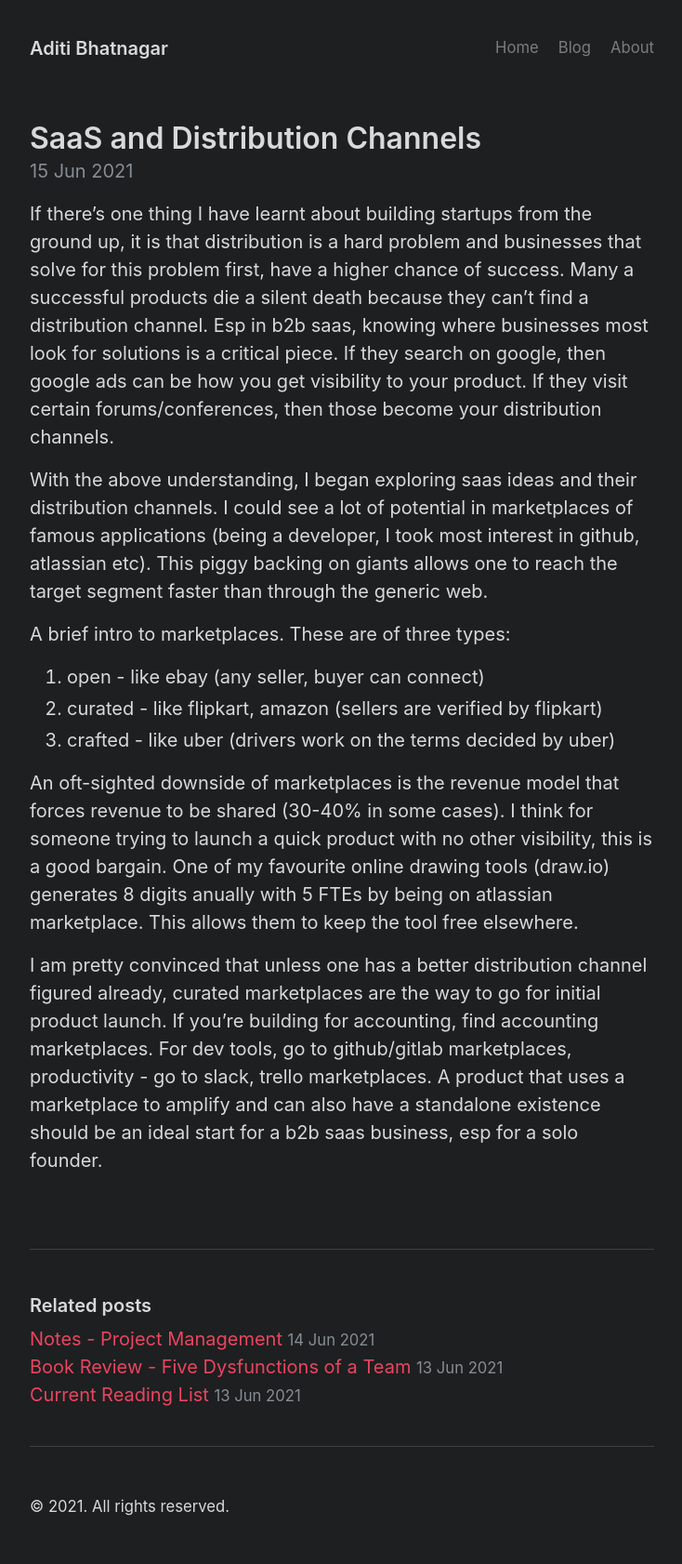
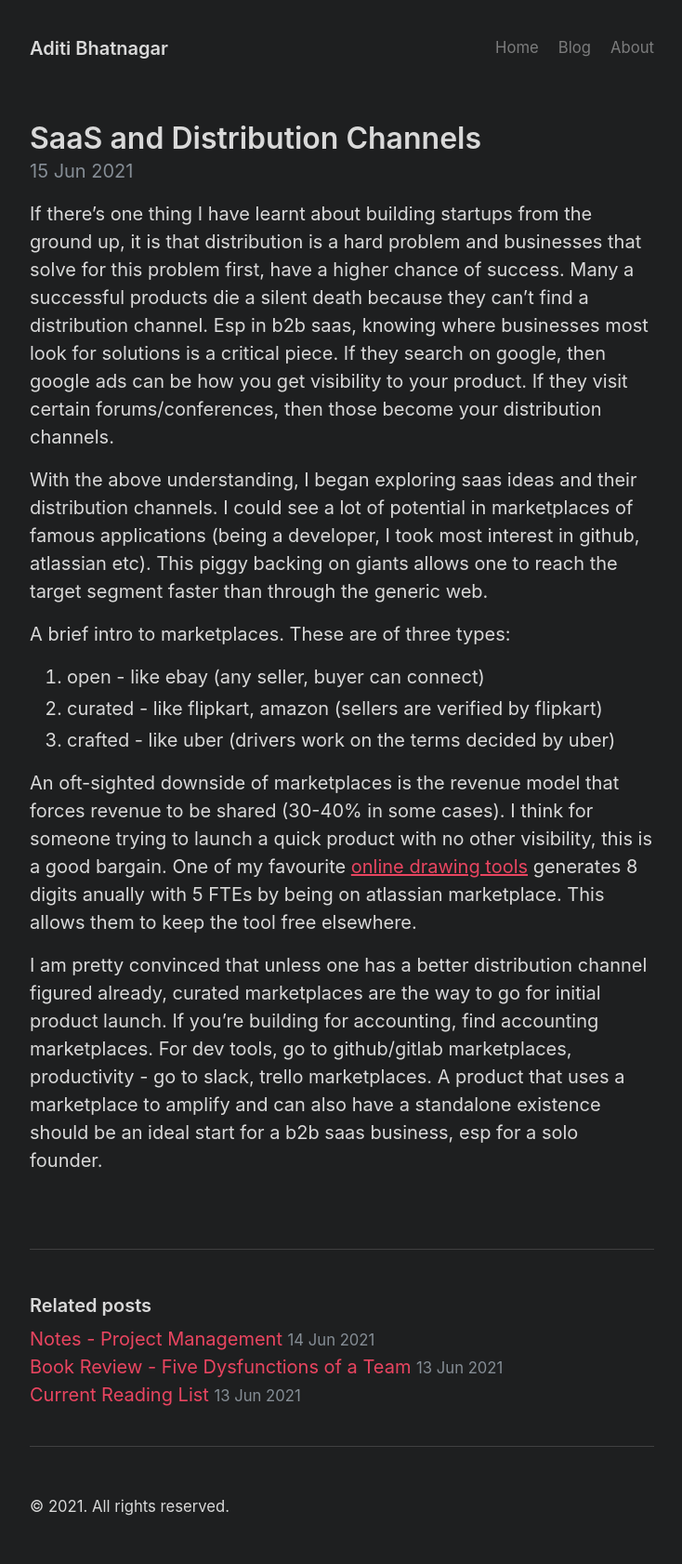
Before and after one commit to ad6190/ad6190.github.io, a Jekyll site: the page built from _posts/2021-06-15-saas-and-marketplaces.md, in a window 1280 px wide. Shown: the whole page at 93% size, without its empty margins (272-1006 px from the left). Built offline with Jekyll 4.4.1, drawn with Linux system fonts in a browser that asks for light colours.

Commit message:
updated note

```diff
--- a/_posts/2021-06-15-saas-and-marketplaces.md
+++ b/_posts/2021-06-15-saas-and-marketplaces.md
@@ -13,6 +13,6 @@ A brief intro to marketplaces. These are of three types:
 2. curated - like flipkart, amazon (sellers are verified by flipkart)
 3. crafted - like uber (drivers work on the terms decided by uber)
 
-An oft-sighted downside of marketplaces is the revenue model that forces  revenue to be shared (30-40% in some cases). I think for someone trying to launch a quick product with no other visibility, this is a good bargain. One of my favourite online drawing tools (draw.io) generates 8 digits anually with 5 FTEs by being on atlassian marketplace. This allows them to keep the tool free elsewhere.
+An oft-sighted downside of marketplaces is the revenue model that forces  revenue to be shared (30-40% in some cases). I think for someone trying to launch a quick product with no other visibility, this is a good bargain. One of my favourite [online drawing tools](https://app.diagrams.net/) generates 8 digits anually with 5 FTEs by being on atlassian marketplace. This allows them to keep the tool free elsewhere.
 
 I am pretty convinced that unless one has a better distribution channel figured already, curated marketplaces are the way to go for initial product launch. If you're building for accounting, find accounting marketplaces. For dev tools, go to github/gitlab marketplaces, productivity - go to slack, trello marketplaces. A product that uses a marketplace to amplify and can also have a standalone existence should be an ideal start for a b2b saas business, esp for a solo founder.
```
